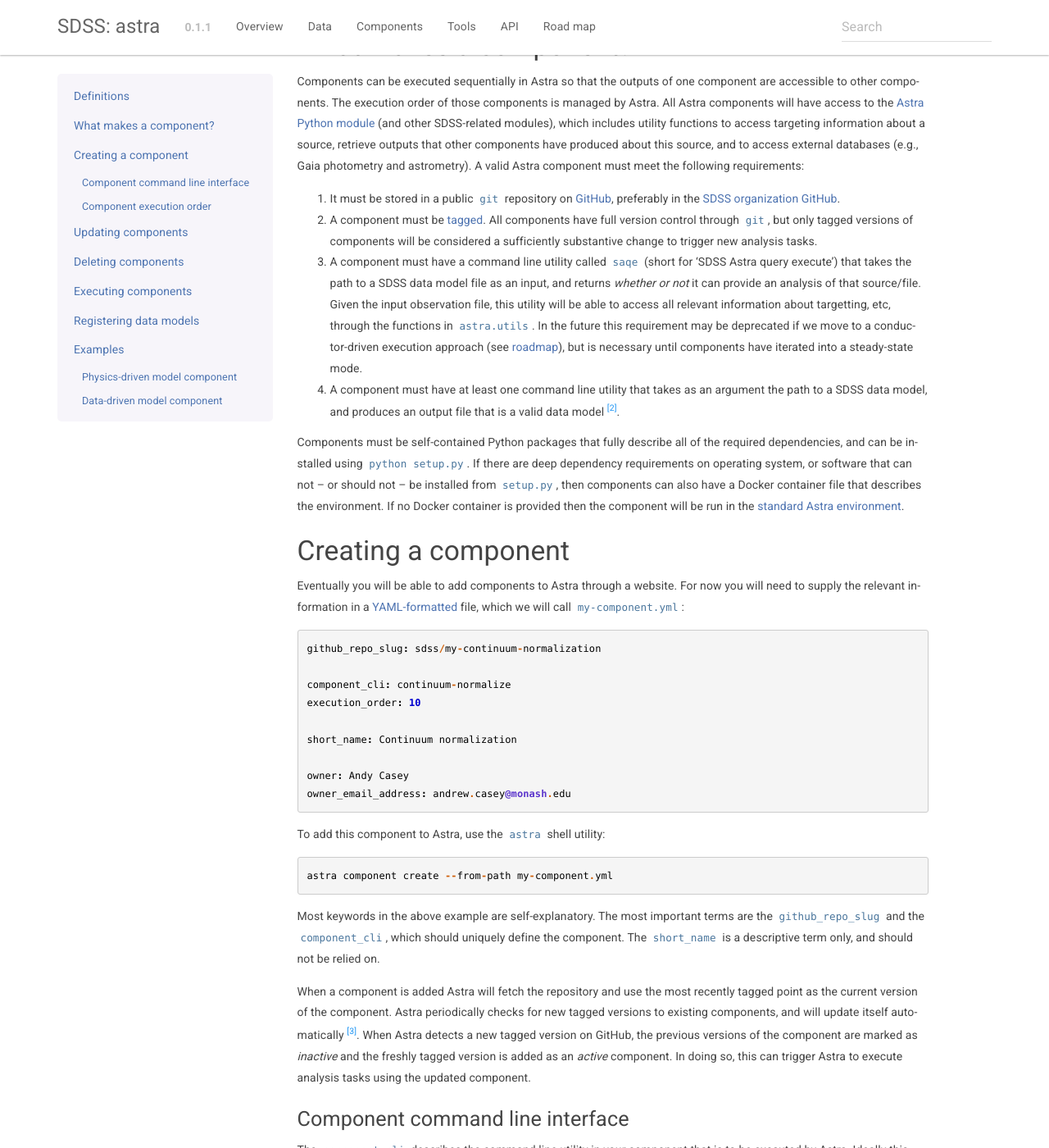
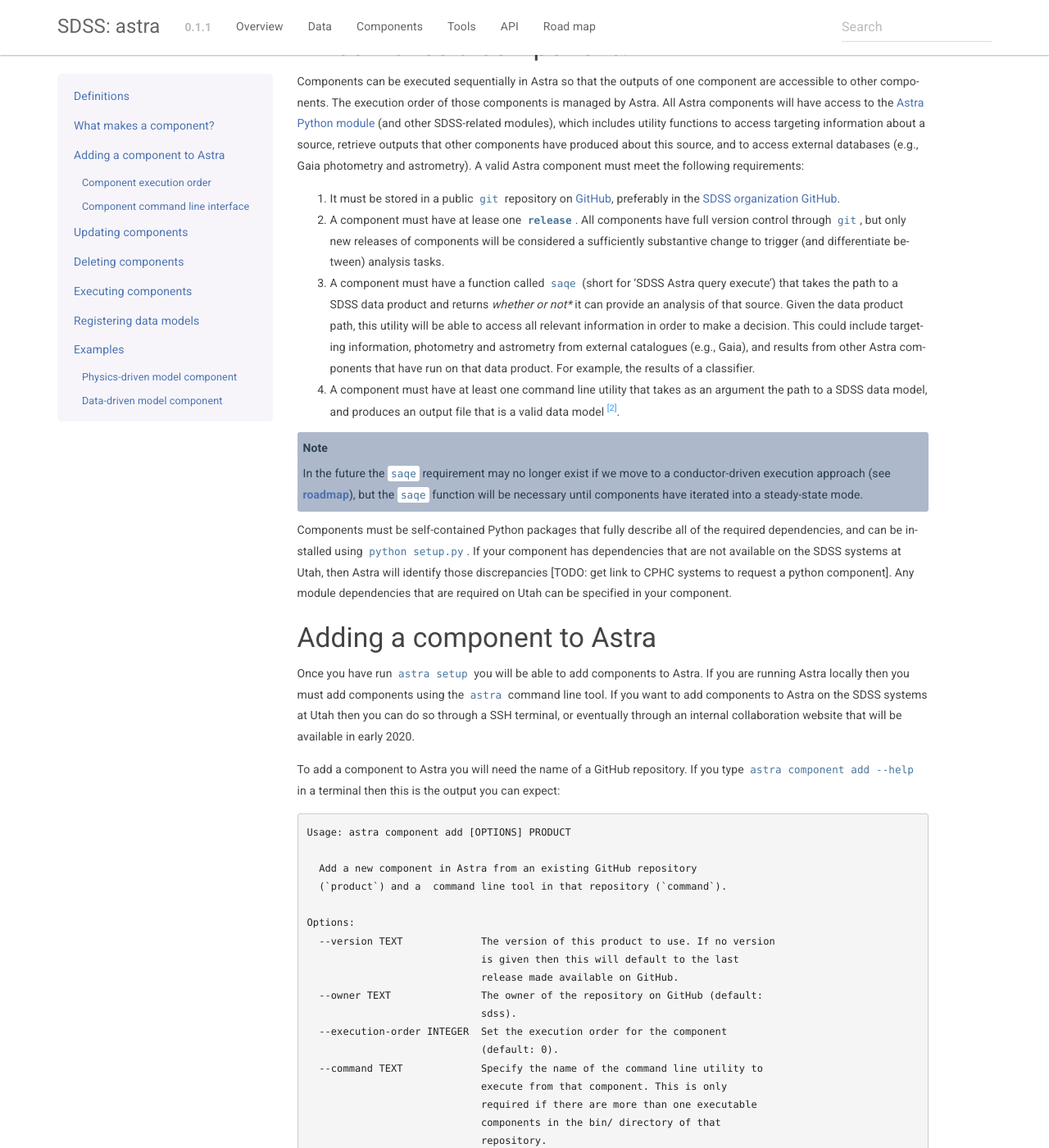
Before and after one commit to sdss/astra, a Sphinx documentation site: the page built from docs/sphinx/components.rst, in a window 1280 px wide and 1400 px high, scrolled down 562 px. Shown: the whole window at 82% size. Built offline with Sphinx 7.4.7, drawn with Linux system fonts in a browser that asks for light colours; the version number is read from the project's files by our own code; some of the changed text lies outside the part shown.

Commit message:
update docs

```diff
--- a/docs/sphinx/components.rst
+++ b/docs/sphinx/components.rst
@@ -52,72 +52,125 @@
 1. It must be stored in a public ``git`` repository on GitHub_, preferably in
    the `SDSS organization GitHub <http://github.com/sdss>`_.
 
-2. A component must be `tagged <https://git-scm.com/book/en/v2/Git-Basics-Tagging>`_.
-   All components have full version control through ``git``, but only tagged
-   versions of components will be considered a sufficiently substantive change
-   to trigger new analysis tasks.
+2. A component must have at lease one `release <https://help.github.com/en/articles/creating-releases>`.
+   All components have full version control through ``git``, but only new
+   releases of components will be considered a sufficiently substantive change
+   to trigger (and differentiate between) analysis tasks.
 
-3. A component must have a command line utility called ``saqe``
-   (short for 'SDSS Astra query execute') that takes the path to a SDSS data
-   model file as an input, and returns *whether or not* it can provide an
-   analysis of that source/file. Given the input observation file, this utility
-   will be able to access all relevant information about targetting, etc,
-   through the functions in ``astra.utils``. In the future this requirement
-   may be deprecated if we move to a conductor-driven execution approach
-   (see `roadmap <roadmap.htm#road-mapl>`_), but is necessary until components
-   have iterated into a steady-state mode.
+3. A component must have a function called ``saqe`` (short for 'SDSS Astra query
+   execute') that takes the path to a SDSS data product and returns *whether or
+   not** it can provide an analysis of that source. Given the data product path,
+   this utility will be able to access all relevant information in order to make
+   a decision. This could include targeting information, photometry and
+   astrometry from external catalogues (e.g., Gaia), and results from other
+   Astra components that have run on that data product. For example, the results
+   of a classifier.
 
 4. A component must have at least one command line utility that takes as an
    argument the path to a SDSS data model, and produces an output file that
    is a valid data model [#]_.
 
-Components must be self-contained Python packages that fully describe all of the
-required dependencies, and can be installed using ``python setup.py``. If there
-are deep dependency requirements on operating system, or software that
-can not -- or should not -- be installed from ``setup.py``, then components can
-also have a Docker container file that describes the environment. If no Docker
-container is provided then the component will be run in the `standard Astra environment <#>`_.
+
+.. note::
+    In the future the ``saqe`` requirement may no longer exist if we move to a
+    conductor-driven execution approach (see `roadmap <roadmap.htm#road-mapl>`_),
+    but the ``saqe`` function will be necessary until components have iterated
+    into a steady-state mode.
 
 
-Creating a component
-====================
-
-Eventually you will be able to add components to Astra through a website. For
-now you will need to supply the relevant information in a `YAML-formatted
-<https://yaml.org/>`_ file, which we will call ``my-component.yml``::
-
-  github_repo_slug: sdss/my-continuum-normalization
-
-  component_cli: continuum-normalize
-  execution_order: 10
-
-  short_name: Continuum normalization
-
-  owner: Andy Casey
-  owner_email_address: andrew.casey@monash.edu
+Components must be self-contained Python packages that fully describe all of the
+required dependencies, and can be installed using ``python setup.py``. If your
+component has dependencies that are not available on the SDSS systems at Utah,
+then Astra will identify those discrepancies [TODO: get link to CPHC systems to
+request a python component]. Any module dependencies that are required on Utah
+can be specified in your component.
 
 
-To add this component to Astra, use the ``astra`` shell utility::
+Adding a component to Astra
+===========================
 
-  astra component create --from-path my-component.yml
+Once you have run ``astra setup`` you will be able to add components to Astra.
+If you are running Astra locally then you must add components using the ``astra``
+command line tool. If you want to add components to Astra on the SDSS systems at
+Utah then you can do so through a SSH terminal, or eventually through an
+internal collaboration website that will be available in early 2020.
 
-Most keywords in the above example are self-explanatory. The most important
-terms are the ``github_repo_slug`` and the ``component_cli``, which should
-uniquely define the component. The ``short_name`` is a descriptive term only,
-and should not be relied on.
+To add a component to Astra you will need the name of a GitHub repository. If
+you type ``astra component add --help`` in a terminal then this is the output
+you can expect::
 
-When a component is added Astra will fetch the repository and use the most
-recently tagged point as the current version of the component. Astra
-periodically checks for new tagged versions to existing components, and
-will update itself automatically [#]_. When Astra detects a new tagged version
-on GitHub, the previous versions of the component are marked as *inactive* and
-the freshly tagged version is added as an *active* component. In doing so, this
-can trigger Astra to execute analysis tasks using the updated component.
+    Usage: astra component add [OPTIONS] PRODUCT
+
+      Add a new component in Astra from an existing GitHub repository
+      (`product`) and a  command line tool in that repository (`command`).
+
+    Options:
+      --version TEXT             The version of this product to use. If no version
+                                 is given then this will default to the last
+                                 release made available on GitHub.
+      --owner TEXT               The owner of the repository on GitHub (default:
+                                 sdss).
+      --execution-order INTEGER  Set the execution order for the component
+                                 (default: 0).
+      --command TEXT             Specify the name of the command line utility to
+                                 execute from that component. This is only
+                                 required if there are more than one executable
+                                 components in the bin/ directory of that
+                                 repository.
+      --description TEXT         A short description for this component. If no
+                                 description is given then this will default to
+                                 the description that exists on GitHub.
+      -a, --alt-module TEXT      Specify an alternate module name for this
+                                 component.
+      --default-args TEXT        Default arguments to supply to the command.
+      -t, --test                 Test mode. Do not actually install anything.
+      --help                     Show this message and exit.
+
+
+If your component's GitHub repository does not fall under the SDSS organization,
+then you will need to specify the ``--owner`` flag. The ``--version`` flag
+indicates the release tag on GitHub. If no ``--version`` is given then Astra
+will find the most recent version on GitHub.
+
+Here are some components that you might be interested in adding to Astra:
+
+  - FERRE ()
+  - The Cannon ()
+  - INSYNC ()
+  - The Payne ()
+  - GSSP ()
+
+If you want all of these components then you can use the commands::
+
+  astra component add astra_ferre
+  astra component add astra_thecannon
+  astra component add astra_insync
+  astra component add astra_thepayne
+  astra component add astra_gssp
+
+
+
+Component execution order
+^^^^^^^^^^^^^^^^^^^^^^^^^
+
+The ``execution_order`` key **only** matters for components that rely on the
+output of other components. If your component does not rely on the output of any
+other components (and does not provide outputs that will reasonably be used by
+other components) then you can set ``execution_order: 0``.
+
+If there are five components that are to run on a given observation, then those
+components will be executed in order of ascending non-negative execution order
+(``1`` indicates the first execution order). If your component in some part
+relies on the outputs of other components, then you should set your
+``execution_order`` to be higher than those other components, otherwise you
+will not be able to access the outputs of those components.
+
+
 
 Component command line interface
 ^^^^^^^^^^^^^^^^^^^^^^^^^^^^^^^^
 
-The ``component_cli`` describes the command line utility in your component that
+The ``command`` describes the command line utility in your component that
 is to be executed by Astra. Ideally this should be installed as a
 ``console_scripts`` entry point in your ``setup.py`` file. Every command line
 tool that describes a component in Astra **must** accept and follow the following
@@ -169,23 +222,6 @@
 dependencies in your ``setup.py`` file.
 
 [TBD: how to manage ``output_dir`` products when the ``-i`` flag is used]
-
-
-Component execution order
-^^^^^^^^^^^^^^^^^^^^^^^^^
-
-The ``execution_order`` key **only** matters for components that rely on the
-output of other components. If your component does not rely on the output of any
-other components (and does not provide outputs that will reasonably be used by
-other components) then you can set ``execution_order: 0``.
-
-If there are five components that are to run on a given observation, then those
-components will be executed in order of ascending non-negative execution order
-(``1`` indicates the first execution order). If your component in some part
-relies on the outputs of other components, then you should set your
-``execution_order`` to be higher than those other components, otherwise you
-will not be able to access the outputs of those components.
-
 
 
 Updating components
```
Also changed, not shown: docs/sphinx/index.rst (+16 -67 lines).
